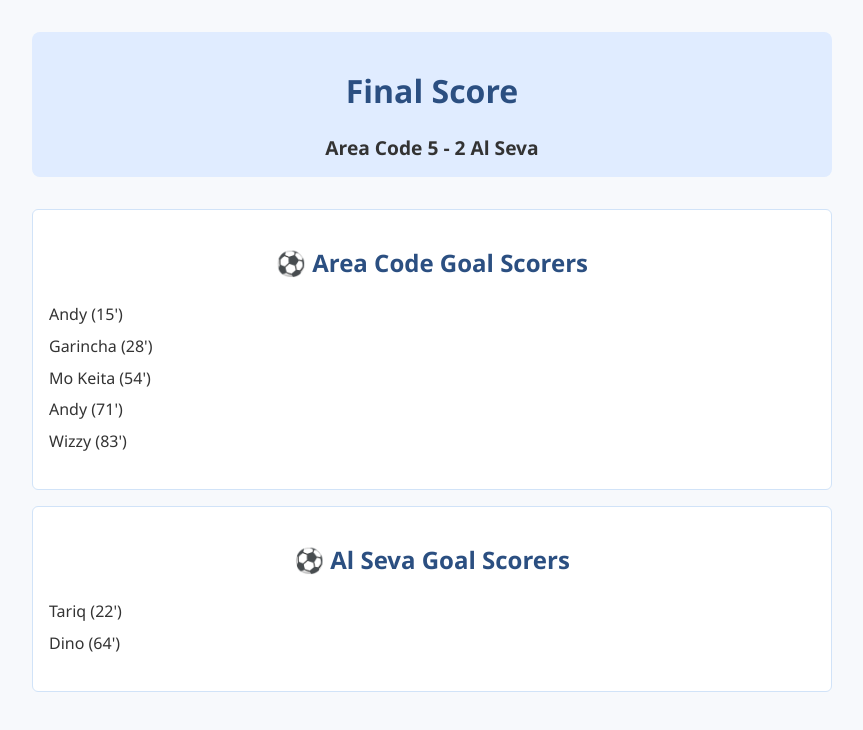
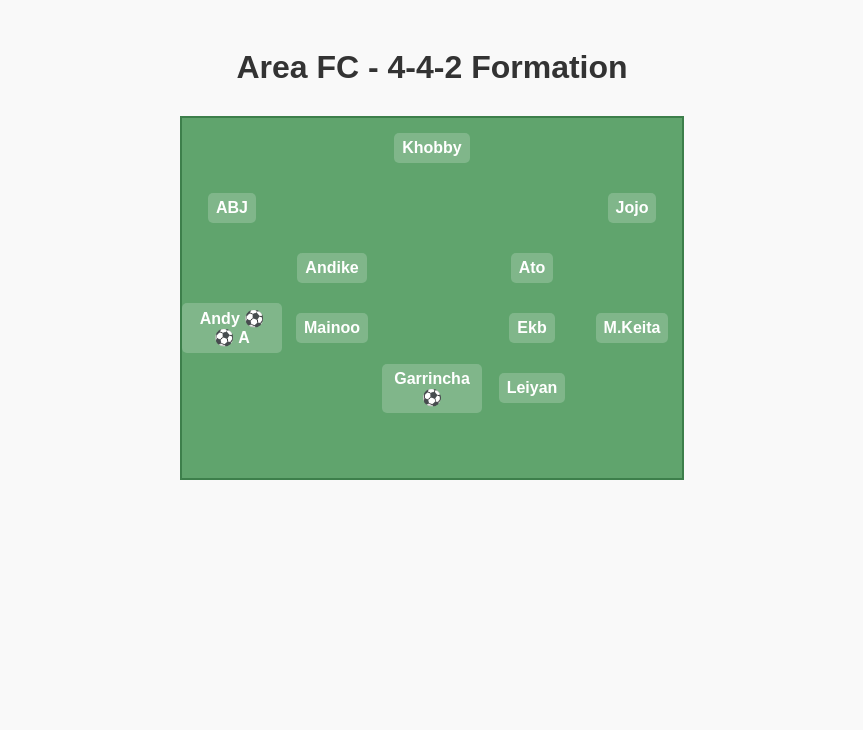
Before and after one commit to AlvinLeiyan/Match-scores, a plain HTML site: page index.html in a window 1280 px wide. Shown: the whole page, without its empty margins (208-1071 px from the left). Drawn offline with Linux system fonts and the light colour scheme.

Commit message:
Add files via upload

```diff
--- a/index.html
+++ b/index.html
@@ -3,96 +3,46 @@
 <html lang="en">
 <head>
   <meta charset="UTF-8">
-  <title>Area Code vs Al Seva - Final Score</title>
+  <title>Area FC 4-4-2 Formation Update</title>
   <style>
     body {
-      font-family: 'Segoe UI', Tahoma, Geneva, Verdana, sans-serif;
-      background: #f7f9fc;
+      font-family: Arial, sans-serif;
+      background-color: #f9f9f9;
+      padding: 20px;
       color: #333;
-      max-width: 800px;
-      margin: auto;
-      padding: 2rem;
     }
-    h1, h2 {
+    h1 {
       text-align: center;
-      color: #2b4f81;
     }
-    ul {
-      list-style: none;
-      padding: 0;
+    .pitch {
+      display: grid;
+      grid-template-columns: repeat(5, 1fr);
+      grid-template-rows: repeat(6, 60px);
+      max-width: 500px;
+      margin: 30px auto;
+      background: #60a46d;
+      border: 2px solid #3d7f4b;
+      color: white;
+      font-weight: bold;
+      text-align: center;
+      align-items: center;
+      justify-items: center;
     }
-    li {
-      padding: 0.3rem 0;
-    }
-    .score-box {
-      background: #e0ecff;
-      border-radius: 8px;
-      padding: 1rem;
-      text-align: center;
-      margin-bottom: 2rem;
-    }
-    .team-name {
-      font-size: 1.2rem;
-      font-weight: bold;
-    }
-    .goal-list {
-      background: #ffffff;
-      border: 1px solid #d1e3f8;
-      border-radius: 6px;
-      padding: 1rem;
-      margin-bottom: 1rem;
+    .player {
+      background-color: rgba(255,255,255,0.2);
+      padding: 6px 8px;
+      border-radius: 5px;
     }
   </style>
-  <script type="application/ld+json">
-  {
-    "@context": "https://schema.org",
-    "@type": "SportsEvent",
-    "name": "Area Code vs Al Seva",
-    "startDate": "2025-06-07T19:00:00Z",
-    "location": {
-      "@type": "Place",
-      "name": "Local Ground"
-    },
-    "homeTeam": {
-      "@type": "SportsTeam",
-      "name": "Area Code"
-    },
-    "awayTeam": {
-      "@type": "SportsTeam",
-      "name": "Al Seva"
-    },
-    "competitor": [
-      { "@type": "SportsTeam", "name": "Area Code" },
-      { "@type": "SportsTeam", "name": "Al Seva" }
-    ],
-    "finalScore": "5-2",
-    "description": "Area Code defeated Al Seva 5-2. Goals by: Andy (15'), Garincha (28'), Mo Keita (54'), Andy (71'), Wizzy (83'). Al Seva scorers: Tariq (22'), Dino (64')."
-  }
-  </script>
 </head>
 <body>
-  <div class="score-box">
-    <h1>Final Score</h1>
-    <div class="team-name">Area Code 5 - 2 Al Seva</div>
-  </div>
-
-  <div class="goal-list">
-    <h2>⚽ Area Code Goal Scorers</h2>
-    <ul>
-      <li>Andy (15')</li>
-      <li>Garincha (28')</li>
-      <li>Mo Keita (54')</li>
-      <li>Andy (71')</li>
-      <li>Wizzy (83')</li>
-    </ul>
-  </div>
-
-  <div class="goal-list">
-    <h2>⚽ Al Seva Goal Scorers</h2>
-    <ul>
-      <li>Tariq (22')</li>
-      <li>Dino (64')</li>
-    </ul>
+  <h1>Area FC - 4-4-2 Formation</h1>
+  <div class="pitch">
+    <div></div><div></div><div class="player">Khobby</div><div></div><div></div>
+    <div class="player">ABJ</div><div></div><div></div><div></div><div class="player">Jojo</div>
+    <div></div><div class="player">Andike</div><div></div><div class="player">Ato</div><div></div>
+    <div class="player">Andy ⚽⚽ A</div><div class="player">Mainoo</div><div></div><div class="player">Ekb</div><div class="player">M.Keita</div>
+    <div></div><div></div><div class="player">Garrincha ⚽</div><div class="player">Leiyan </div><div></div>
   </div>
 </body>
 </html>
```
